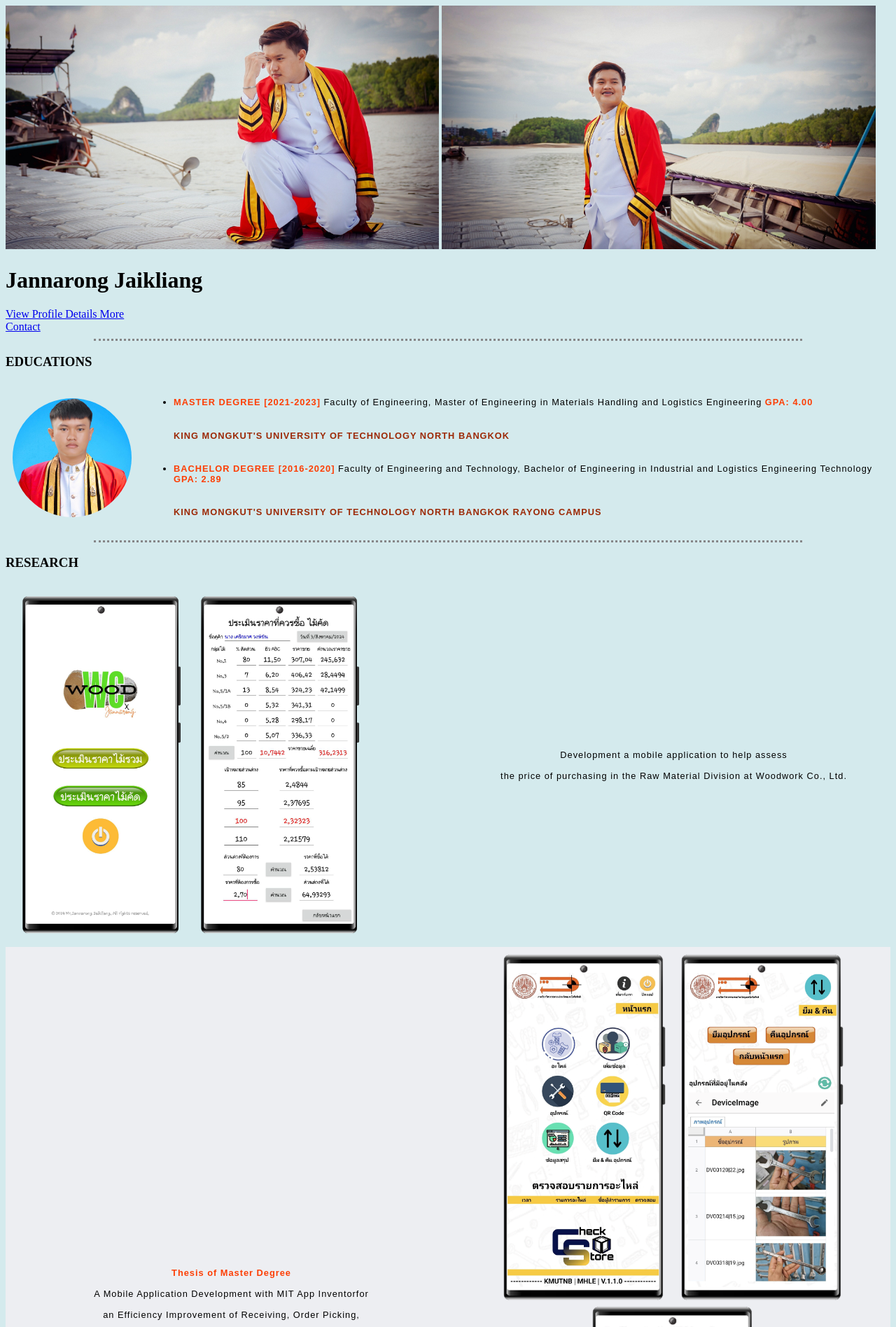
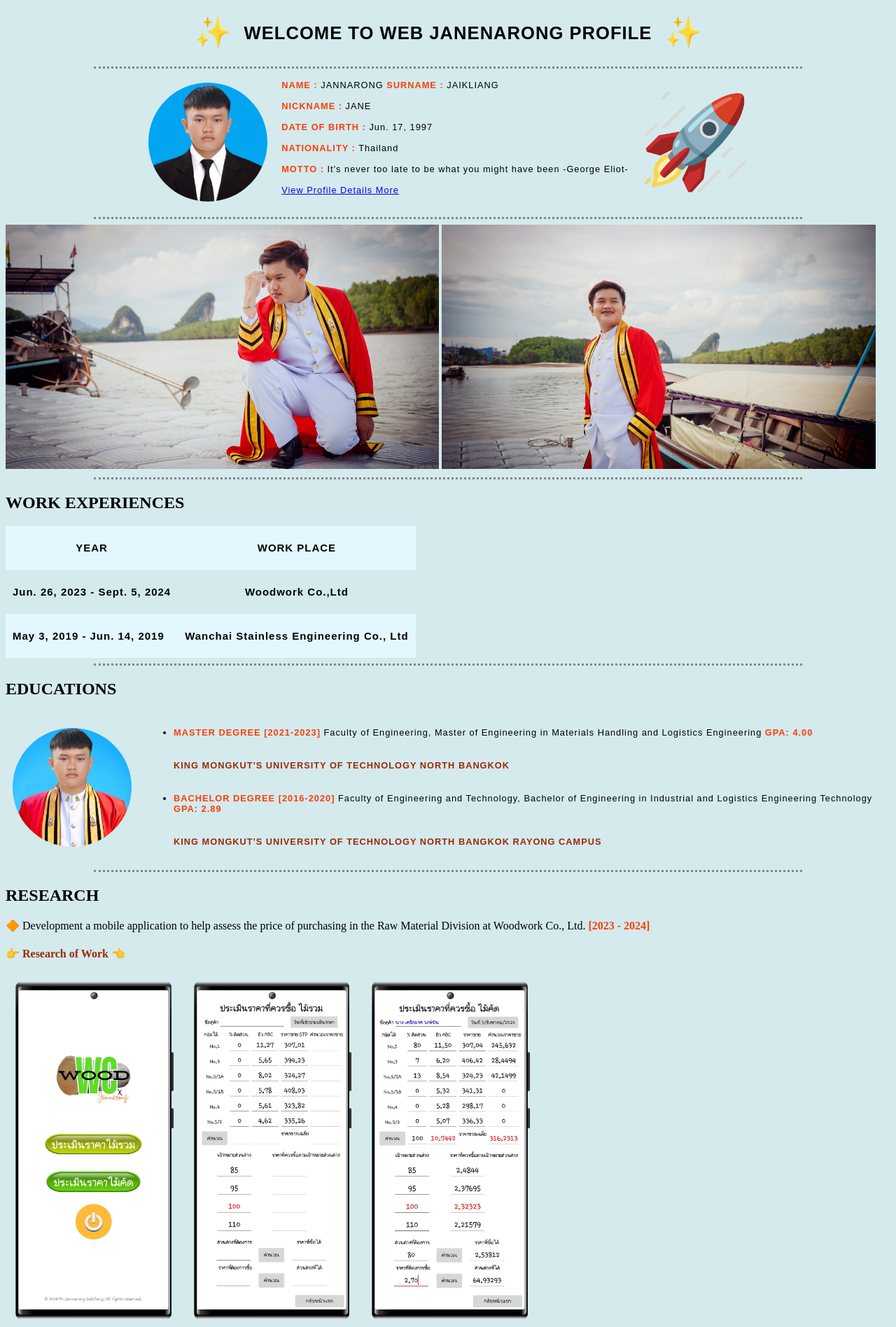
Before and after one commit to 17Jane/JaneNarongProfile, a plain HTML site: page index.html in a window 1280 px wide. Shown: the top 1896 px of the page at 70% size. Drawn offline with Linux system fonts and the light colour scheme.

Commit message:
อัปเดตหน้าโปรไฟล์

```diff
--- a/index.html
+++ b/index.html
@@ -8,14 +8,81 @@
 
 </head>
 <body>
+    <center>
+    <table>
+        <tr>
+            <td>
+                <img src="sparkles_2728.gif" alt="" style="width: auto; height: 50px;">
+            </td>
+            <td>
+                <h1 >WELCOME TO WEB JANENARONG PROFILE</h1>
+            </td>
+            <td>
+                <img src="sparkles_2728.gif" alt="" style="width: auto; height: 50px;">
+            </td>
+        </tr>
+    </table>
+    </center>
+    <hr>
+
+    <center>
+    <table>
+        <tr>
+            <td>
+                <img src="isme.jpg" alt="" class="master-degree width-full border color-bg-default">
+            </td>
+            <td>
+                <strong>NAME :</strong> JANNARONG <strong>SURNAME :</strong> JAIKLIANG<br><br>
+                <strong>NICKNAME :</strong> JANE<br><br>
+                <strong>DATE OF BIRTH :</strong> Jun. 17, 1997<br><br>
+                <strong>NATIONALITY :</strong> Thailand<br><br>
+                <strong>MOTTO :</strong> It's never too late to be what you might have been -George Eliot-<br><br>
+                <a href = "https://sites.google.com/view/profilejanenarong/home"> View Profile Details More </a><br><br>
+            </td>
+            <td>
+                <img src="rocket_1f680.gif" alt="" style="width: auto; height: 150px;">
+            </td>
+        </tr>
+    </table>
+    </center>
+    <hr>
+
     <img src="profile.jpg" alt="" style="width: 49%; height: auto;">
     <img src="profile2.jpg" alt="" style="width: 49%; height: auto;">
-    <h1>Jannarong Jaikliang</h1>
-    <a href = "https://sites.google.com/view/profilejanenarong/home"> View Profile Details More </a><br>
-    <a href="contact.html">Contact</a>
     <hr>
-    <h3>EDUCATIONS</h3>
 
+
+    <h2>WORK EXPERIENCES</h2>
+    <!--<ul>
+        <li>Jun. 26, 2023 - Sept. 5, 2024 Woodwork Co.,Ltd</li>
+        <li>May 3, 2019 - Jun. 14, 2019 Wanchai Stainless Engineering Co., Ltd</li>
+    </ul>-->
+
+    <!--ทำให้ List นำเสนอออกมาเป็น Table-->
+    <table>
+        <thead>
+            <tr>
+                <th>
+                <h3>YEAR</h3>
+                </th>
+                 <th>
+                <h3>WORK PLACE</h3>
+                </th>
+            </tr>
+        </thead>
+
+        <tr>
+            <td><h3>Jun. 26, 2023 - Sept. 5, 2024</h3></td>
+            <td><h3>Woodwork Co.,Ltd</h3></td>
+        </tr>
+        <tr>
+            <td><h3>May 3, 2019 - Jun. 14, 2019</h3></td>
+            <td><h3>Wanchai Stainless Engineering Co., Ltd</h3></td>
+        </tr>
+    </table>
+    <hr>
+
+    <h2>EDUCATIONS</h2>
     <table>
         <tr>
             <td>
@@ -35,68 +102,29 @@
     </table>
     <hr>
 
-    <h3>RESEARCH</h3>
-    <table>
-        <tr>
-            <td>
-            <img src="appwcwood1.jpg" alt="" style="width: auto; height: 500px;">
-            <img src="appwcwood2.jpg" alt="" style="width: auto; height: 500px;">
-            </td>
-            <td>Development a mobile application to help assess<br><br>
-                the price of purchasing in the Raw Material Division at Woodwork Co., Ltd.</td>
-        </tr>
-        <tr>
-            <td style="text-align: center;"><strong>Thesis of Master Degree</strong><br><br>
-                A Mobile Application Development with MIT App Inventorfor<br><br>
-                an Efficiency Improvement of Receiving, Order Picking,<br><br>
-                and Put Away Processes in the Inventory Spare Parts Case Study
-            </td>
-            <td>
-                <img src="checkstore1.jpg" alt="" style="width: auto; height: 500px;">
-                <img src="checkstore2.jpg" alt="" style="width: auto; height: 500px;">
-                <img src="checkstore3.jpg" alt="" style="width: auto; height: 500px;">
-            </td>
-        </tr>
-        <tr>
-            <td>
-                <img src="mapbaseddata.jpg" alt="" style="width: auto; height: 350px;">
-            </td>
-            <td><strong>Research of Bachelor Degree</strong><br><br>
-                Map Based Data Visualization, A Case Study spatial data<br><br>
-                in the epidemic of Dengue fever using Power BI program.<br><br>
-            </td>
-        </tr>
-    </table>
+    <h2>RESEARCH</h2>
+    <p>🔶 Development a mobile application to help assess the price of purchasing in the Raw Material
+           Division at Woodwork Co., Ltd. <strong>[2023 - 2024]</strong></p>
+    <h4>👉 Research of Work 👈</h4>
+    <img src="appwcwood1.jpg" alt="" style="width: auto; height: 500px;">
+    <img src="appwcwood3.jpg" alt="" style="width: auto; height: 500px;">
+    <img src="appwcwood2.jpg" alt="" style="width: auto; height: 500px;">
 
+    <p>🔶🔶 A Mobile Application Development with MIT App Inventorfor an Efficiency Improvement of Receiving, Order Picking,
+             and Put Away Processes in the Inventory Spare Parts Case Study. <strong>[2022 - 2023]</strong></p>
+    <h4>👉 Thesis of Master Degree 👈</h4>
+    <img src="checkstore1.jpg" alt="" style="width: auto; height: 500px;">
+    <img src="checkstore4.jpg" alt="" style="width: auto; height: 500px;">
+    <img src="checkstore2.jpg" alt="" style="width: auto; height: 500px;">
+    <img src="checkstore3.jpg" alt="" style="width: auto; height: 500px;">
+
+    <p>🔶🔶🔶 Map Based Data Visualization, A case study spatial data in the epidemic of Dengue fever using Power BI program <strong>[2020]</strong>
+        bring about to The study of the Coronavirus 2019 epidemic with a combination of techniques. <strong>[2023]</strong></p>
+    <h4>👉 Research of Bachelor Degree 👈</h4>
+    <img src="mapbaseddata1.jpg" alt="" style="width: auto; height: 300px;">
+    <img src="covid19.jpg" alt="" style="width: auto; height: 300px;">
+    <img src="covidbest.jpg" alt="" style="width: auto; height: 300px;">
    <hr>
-    <h3>WORK EXPERIENCES</h3>
-    <!--<ul>
-        <li>Jun. 26, 2023 - Sept. 5, 2024 Woodwork Co.,Ltd</li>
-        <li>May 3, 2019 - Jun. 14, 2019 Wanchai Stainless Engineering Co., Ltd</li>
-    </ul>-->
-
-    <!--ทำให้ List นำเสนอออกมาเป็น Table-->
-    <table>
-        <thead>
-            <tr>
-                <th>
-                Year
-                </th>
-                 <th>
-                Work Place
-                </th>
-            </tr>
-        </thead>
-
-        <tr>
-            <td>Jun. 26, 2023 - Sept. 5, 2024</td>
-            <td>Woodwork Co.,Ltd</td>
-        </tr>
-        <tr>
-            <td>May 3, 2019 - Jun. 14, 2019</td>
-            <td>Wanchai Stainless Engineering Co., Ltd</td>
-        </tr>
-    </table>
 
 </body>
 </html>
--- a/styles.css
+++ b/styles.css
@@ -46,7 +46,7 @@ table {
 
   thead,
   tfoot {
-    background-color: rgb(228 240 245);
+    background-color: rgb(227, 247, 255);
   }
 
   th,
@@ -60,7 +60,7 @@ table {
   }
 
   tbody > tr:nth-of-type(even) {
-    background-color: rgb(237 238 242);
+    background-color: rgb(227, 247, 255);
   }
 
   tfoot th {
```
Also changed, not shown: appwcwood3.jpg (added), checkstore4.jpg (added), covid19.jpg (added), isme.jpg (added), mapbaseddata1.jpg (added), rocket_1f680.gif (added), sparkles_2728.gif (added), 1 other file.
